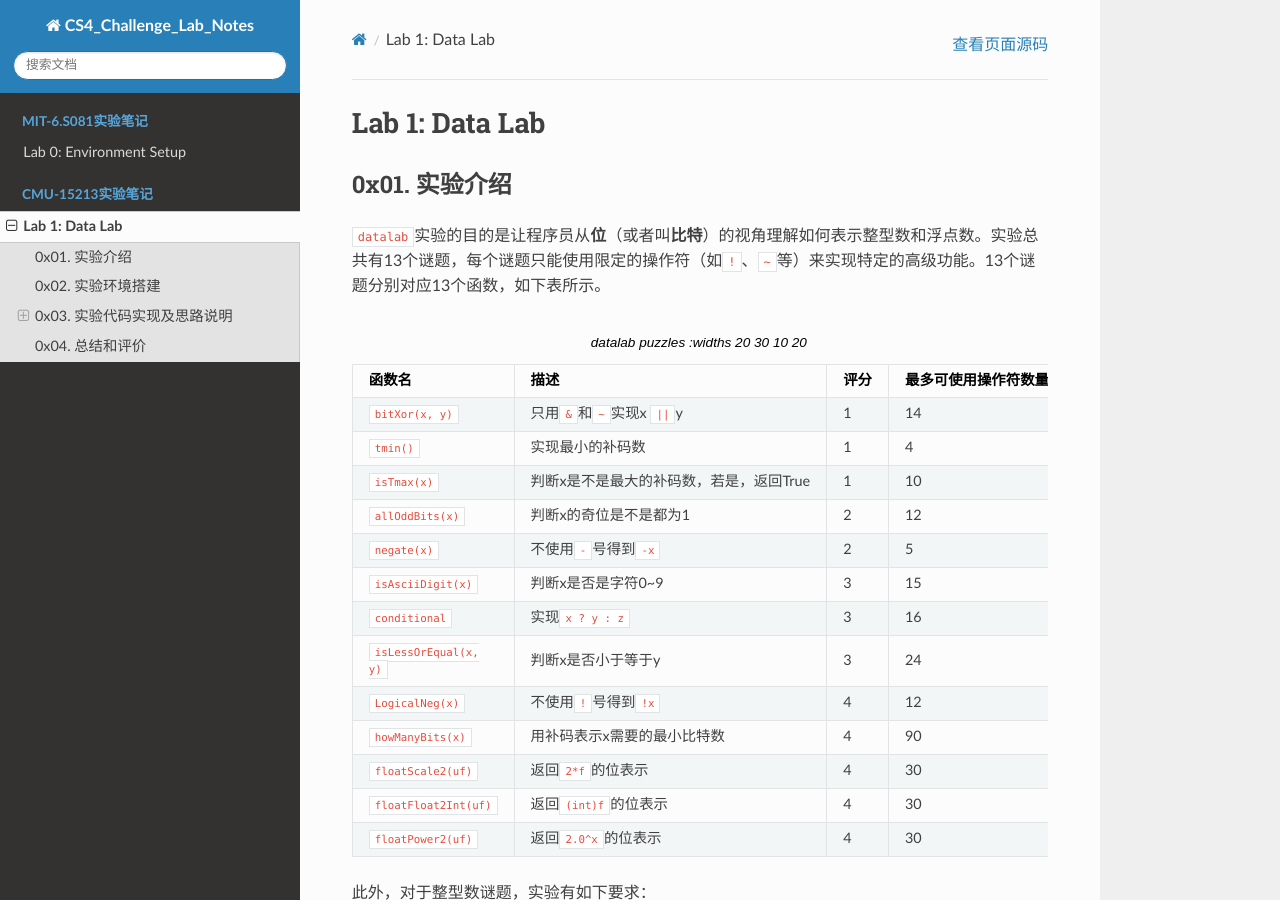
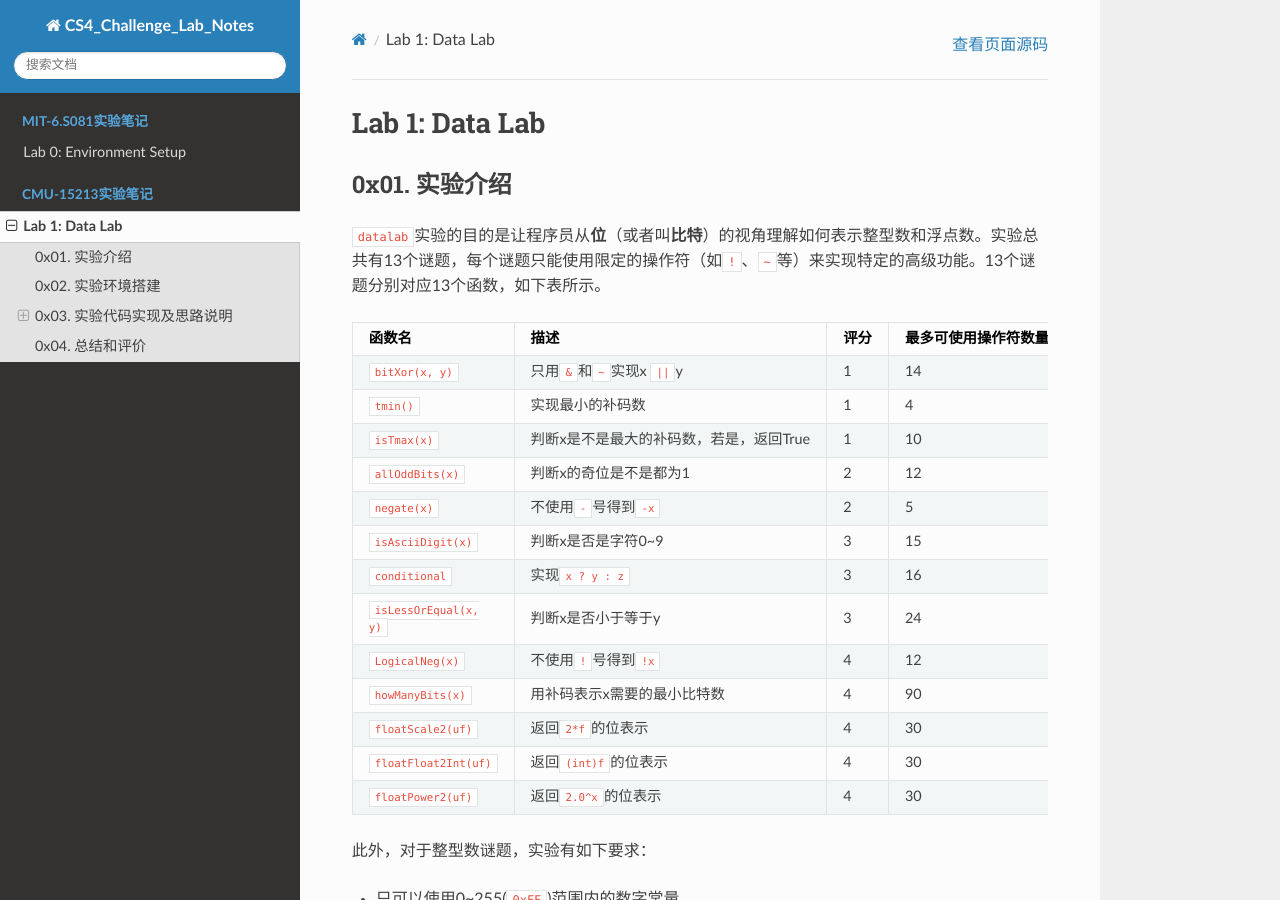
Before and after one commit to Snowball-Wang/CS4_Challenge_Lab_Summary, a Sphinx documentation site: the page built from source/cmu_15213/lab1-datalab.rst, in a window 1280 px wide and 900 px high. Built offline with Sphinx 7.4.7 and the Read the Docs theme 2.0.0, drawn with Linux system fonts in a browser that asks for light colours.

Commit message:
CMU-15213: delete widths field in table for datalab

```diff
--- a/source/cmu_15213/lab1-datalab.rst
+++ b/source/cmu_15213/lab1-datalab.rst
@@ -7,8 +7,7 @@
 
 ``datalab``\ 实验的目的是让程序员从\ **位**\ （或者叫\ **比特**\ ）的视角理解如何表示整型数和浮点数。实验总共有13个谜题，每个谜题只能使用限定的操作符（如\ ``!``\ 、\ ``~``\ 等）来实现特定的高级功能。13个谜题分别对应13个函数，如下表所示。
 
-.. list-table:: datalab puzzles
-   :widths 20 30 10 20
+.. list-table::
    :header-rows: 1
 
    * - 函数名
```
